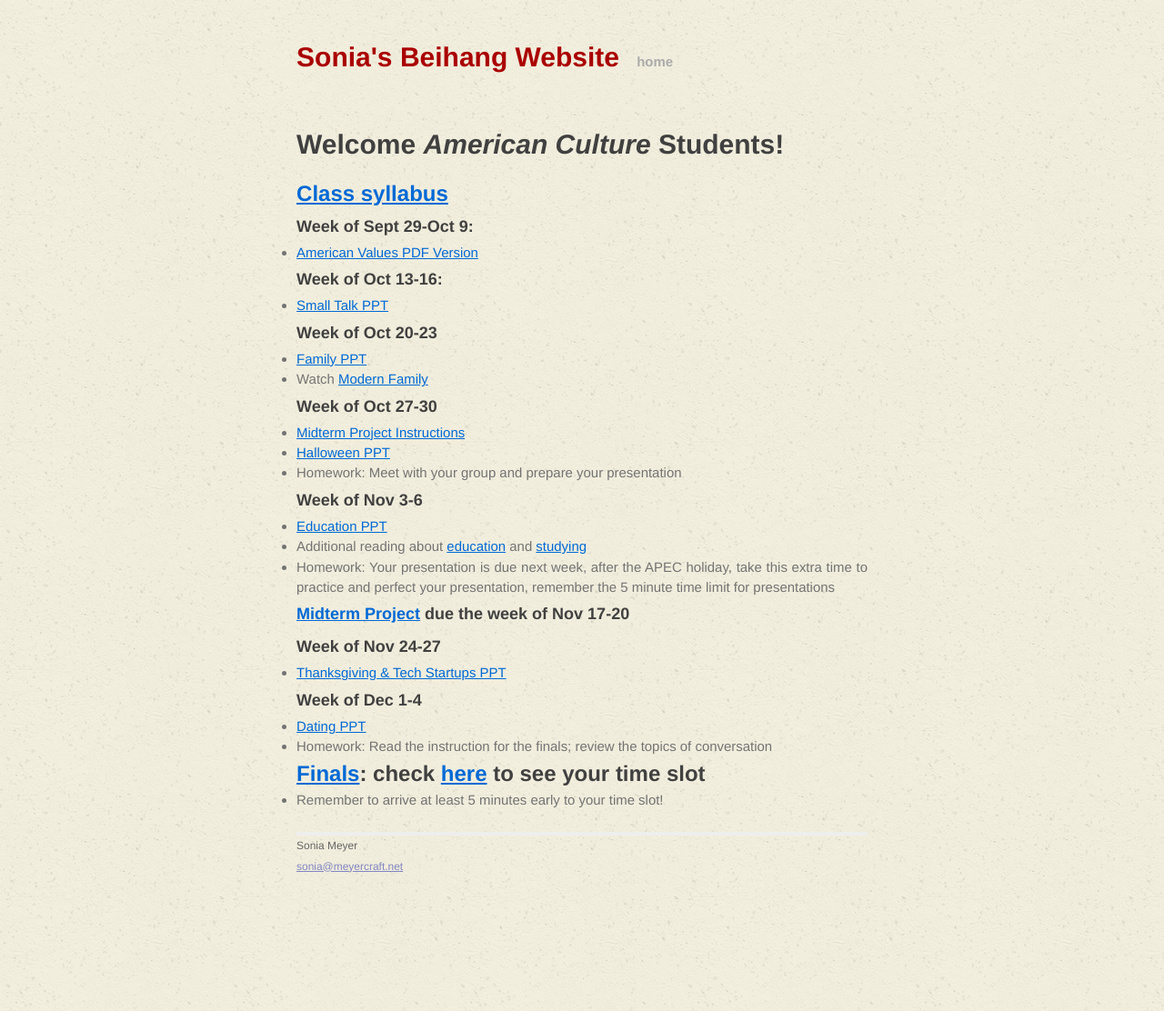
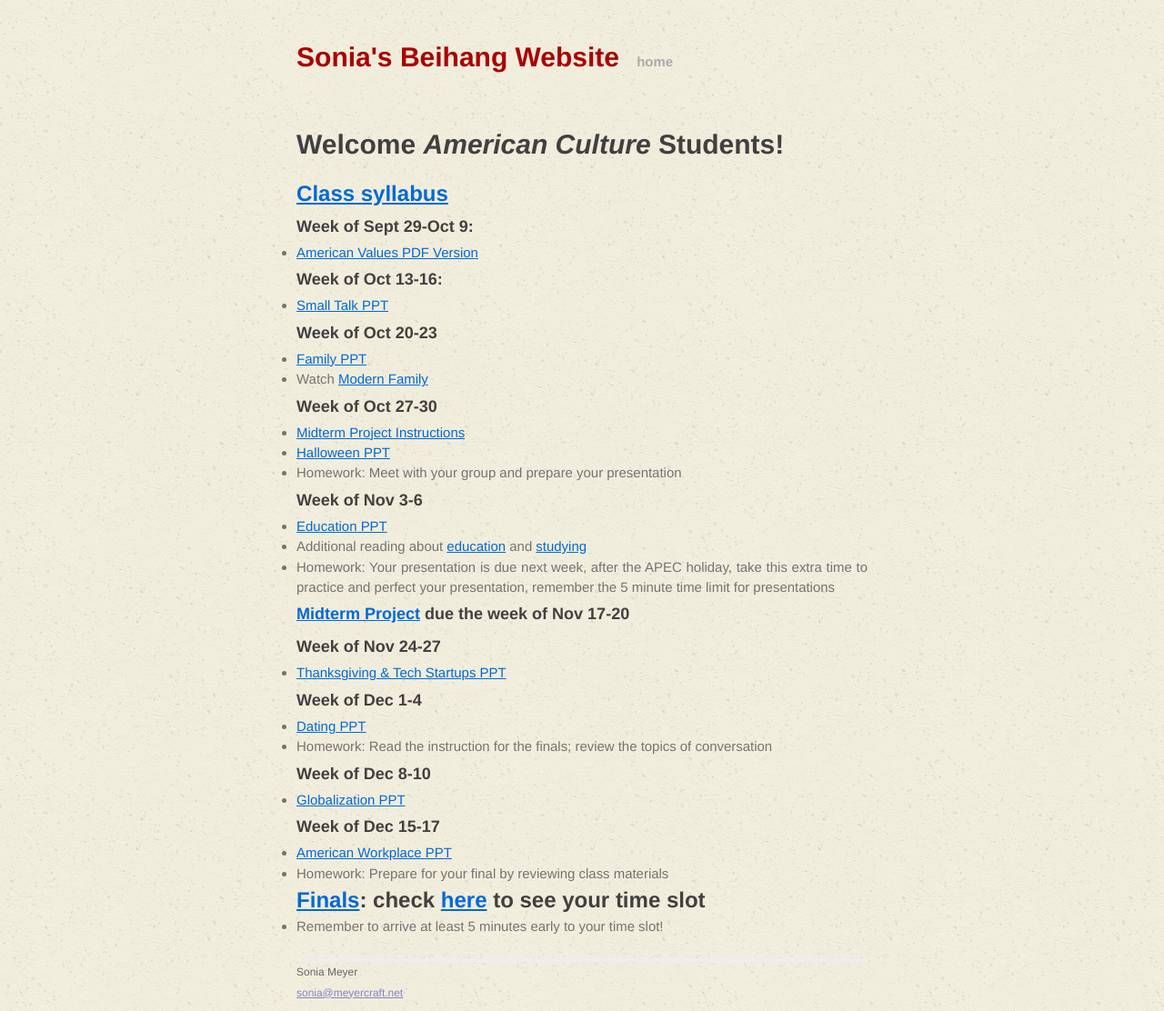
Before and after one commit to soniawmeyer/soniameyer-beihang-students-website, a Jekyll site: the page built from classes/americanculture.md, in a window 1280 px wide. Shown: the whole page at 91% size. Built offline with Jekyll 4.4.1, drawn with Linux system fonts in a browser that asks for light colours.

Commit message:
updated globalization, debating, and workplace ppts

```diff
--- a/classes/americanculture.md
+++ b/classes/americanculture.md
@@ -39,6 +39,13 @@ title: Mrs. Sonia Meyer's Beihang Website
 - [Dating PPT](http://sonia-beihang-website-resources.s3.amazonaws.com/Dating.pdf)
 - Homework: Read the instruction for the finals; review the topics of conversation
 
+###Week of Dec 8-10
+- [Globalization PPT](http://sonia-beihang-website-resources.s3.amazonaws.com/Week%2011%20GC%20Globalization.pdf)
+
+###Week of Dec 15-17
+- [American Workplace PPT](http://sonia-beihang-website-resources.s3.amazonaws.com/Workplace.pdf)
+- Homework: Prepare for your final by reviewing class materials
+
 
 ##[Finals](http://sonia-beihang-website-resources.s3.amazonaws.com/Final%20Instructions.pdf): check [here](http://sonia-beihang-website-resources.s3.amazonaws.com/Finals%20Timetable.pdf) to see your time slot
 - Remember to arrive at least 5 minutes early to your time slot!
```
Also changed, not shown: classes/oralenglish.md (+3 -0 lines).
